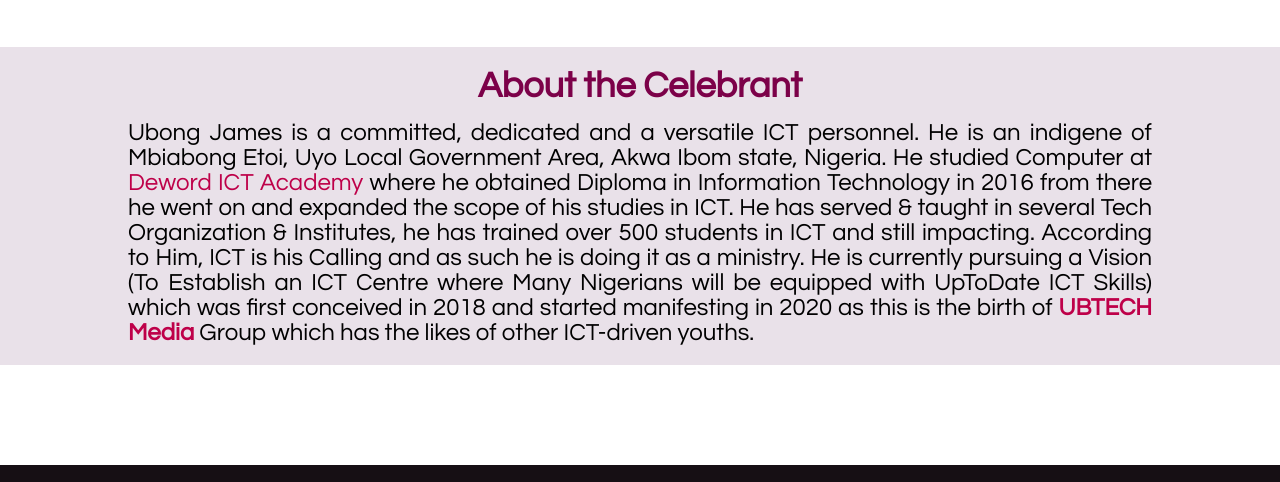
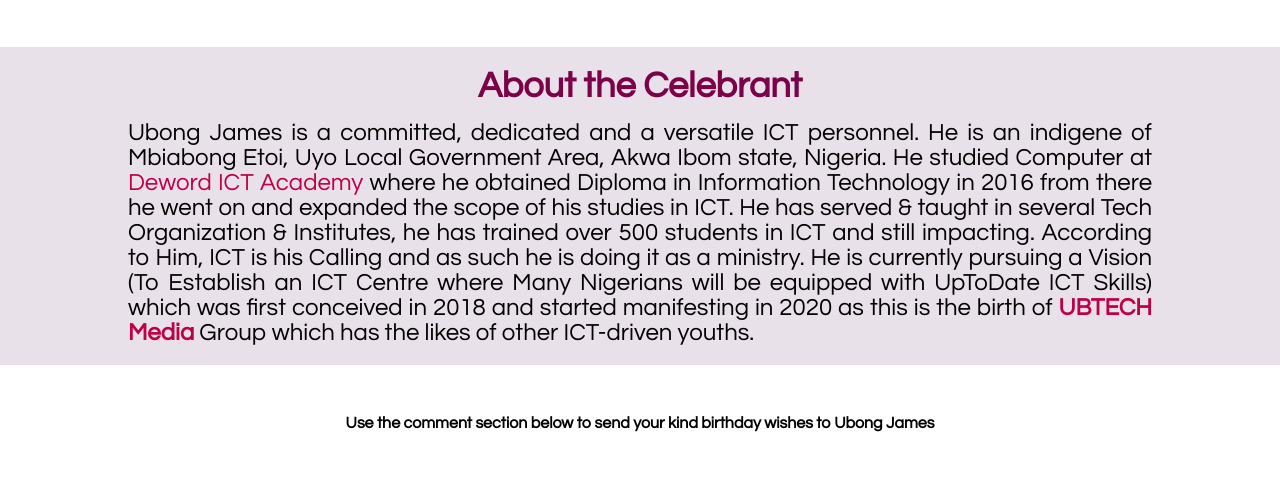
Before and after one commit to Ubjames/Birthday-AnniversarySpecial, a plain HTML site: page index.html in a window 1280 px wide. Shown: the part 1684-2166 px from the top of the page. Drawn offline with nearby package versions, Linux system fonts and the light colour scheme; grey boxes are pictures that could not be loaded; a script that the page names is missing; a web font is replaced by a local one.

Commit message:
stable release

```diff
--- a/index.html
+++ b/index.html
@@ -86,7 +86,7 @@
         </p>
     </section>
 <div id="post" style="margin-top:50px;">
-
+    <p>Use the comment section below to send your kind birthday wishes to Ubong James</p>
     <div id="disqus_thread" ></div>
 </div>
     <script>
--- a/layout.css
+++ b/layout.css
@@ -404,3 +404,8 @@ footer p {
   margin-top: 10px;
   text-align: center;
 }
+
+#post > p {
+  text-align: center;
+  font-weight: 600;
+}
```
